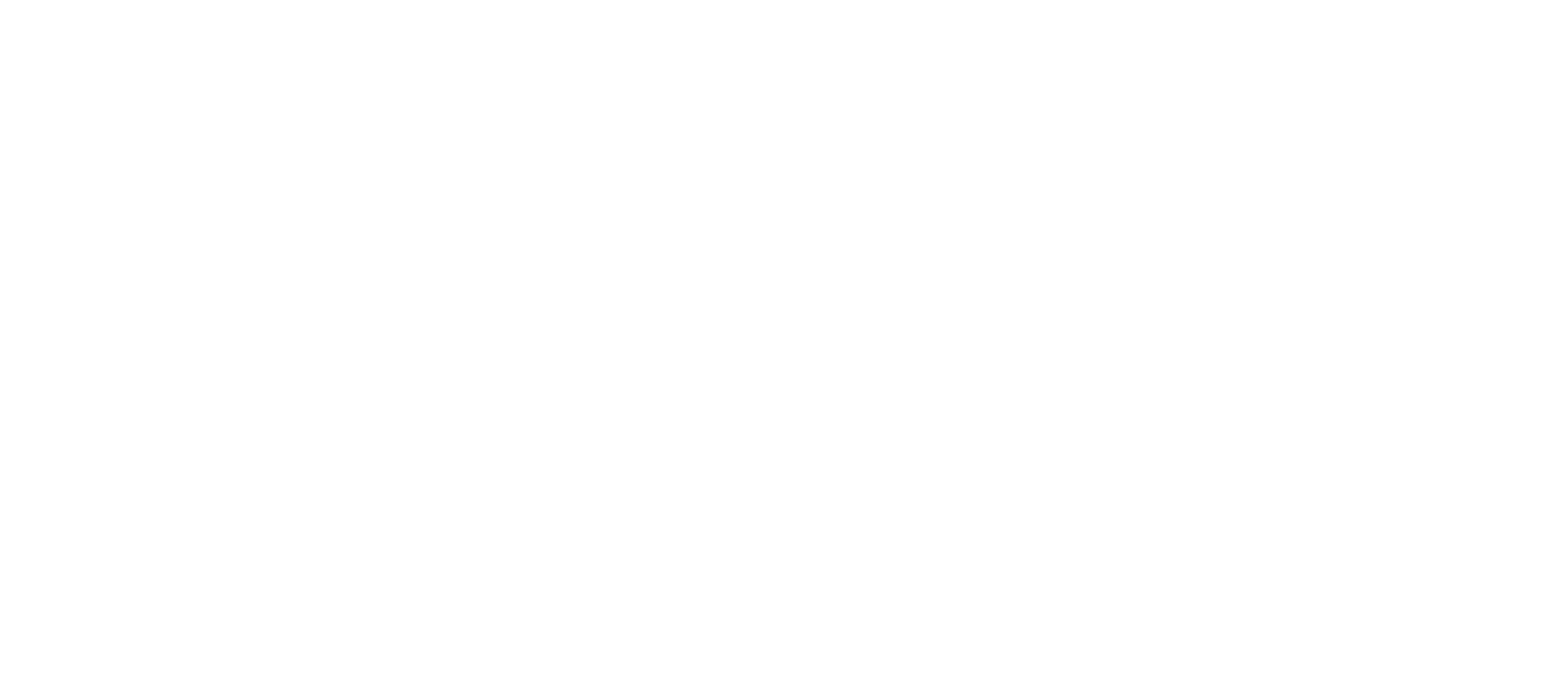
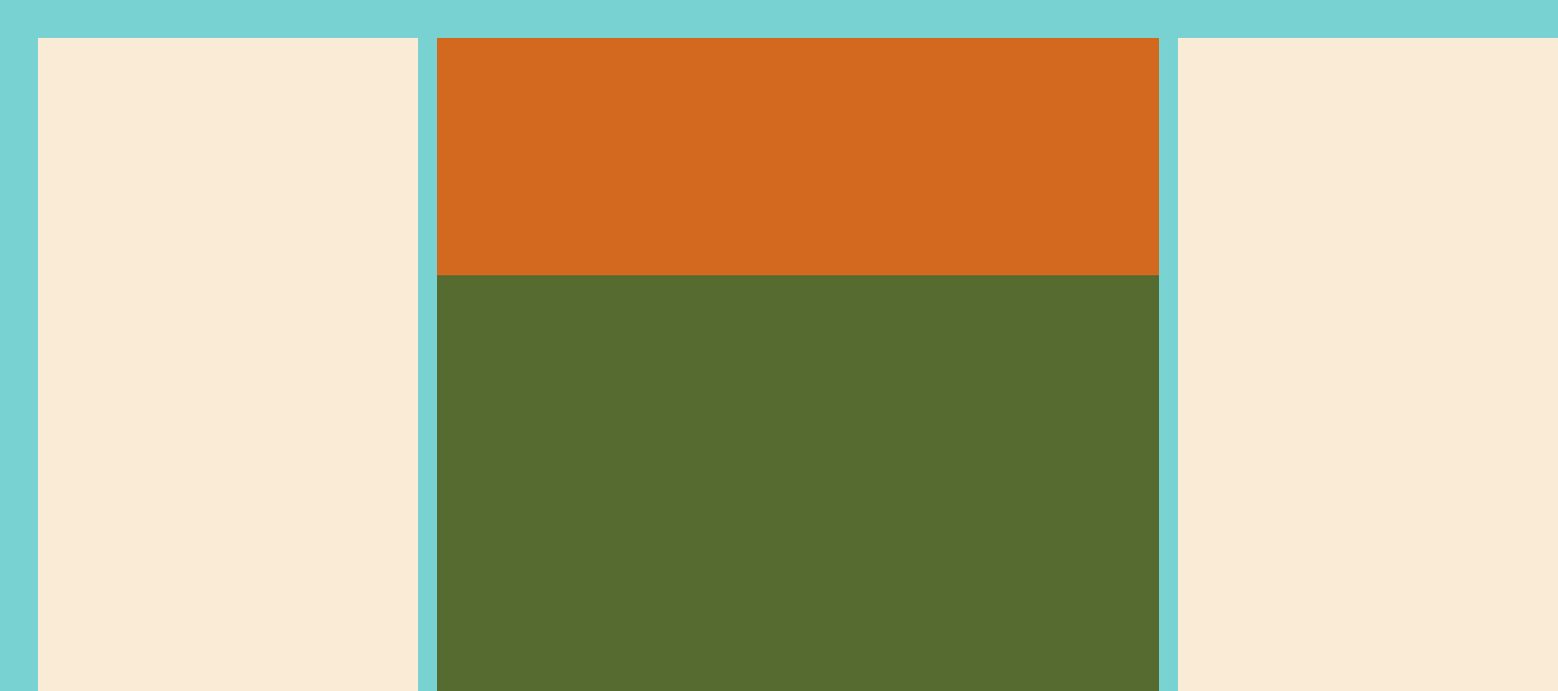
Before and after one commit to lsk15602329916/electric-Qingyuan, a Vue app: page / in a window 1280 px wide. Shown: the top 728 px of the page at 95% size, 1640 px wide, since content can reach past the window. Built offline with nearby package versions, Linux system fonts and the light colour scheme.

Commit message:
主页面架构

```diff
--- a/package.json
+++ b/package.json
@@ -9,6 +9,7 @@
   "dependencies": {
     "core-js": "^3.6.5",
     "echarts": "^4.9.0",
+    "element-ui": "^2.13.2",
     "vue": "^2.6.11",
     "vue-router": "^3.2.0",
     "vuex": "^3.4.0"
--- a/public/index.html
+++ b/public/index.html
@@ -8,8 +8,16 @@
     <title><%= htmlWebpackPlugin.options.title %></title>
     <style>
       *{
-        margin: 0;
-        padding: 0;
+          margin: 0;
+          padding: 0;
+          outline: none;
+          list-style: none;
+          box-sizing: border-box;
+      }
+      body{
+          line-height: 1.5;
+          background-color: rgb(121, 210, 210);
+          padding: 40px ;
       }
     </style>
   </head>
--- a/src/App.vue
+++ b/src/App.vue
@@ -1,10 +1,46 @@
 <template>
   <div id="app">
-
+    <aside style="left: 0"></aside>
+    <aside style="right: 0"></aside>
+    <header></header>
+    <transition name="fade" mode="out-in">
+      <router-view class="main"></router-view>
+    </transition>
   </div>
 </template>
 
 <style lang="scss">
+ #app{
+   position: relative;
+   min-width: 1600px;
+   max-width: 1800px;
+   height: calc(100vh - 80px);
+   min-height: calc(100vh - 80px);
+   max-height: calc(100vh - 80px);
+   margin: auto;
+   padding: 0 420px;
+   header{
+     height: 250px;
+     background-color: chocolate;
+   }
+   .main{
+     height: calc(100% - 250px);
+     padding: 20px;
+     background-color: darkolivegreen;
+   }
+   aside{
+     position: absolute;
+     width: 400px;
+     height: 100%;
+     background-color: antiquewhite;
+   }
+ }
 
+ .fade-enter-active, .fade-leave-active {
+   transition: opacity .5s;
+ }
+ .fade-enter, .fade-leave-to /* .fade-leave-active below version 2.1.8 */ {
+   opacity: 0;
+ }
 
 </style>
--- a/src/main.js
+++ b/src/main.js
@@ -2,6 +2,11 @@ import Vue from 'vue'
 import App from './App.vue'
 import router from './router'
 import store from './store'
+
+// Element 组件
+import ElementUI from 'element-ui';
+import 'element-ui/lib/theme-chalk/index.css';
+Vue.use(ElementUI);
 
 Vue.config.productionTip = false
 
```
Also changed, not shown: 1 other file (tests, documents, lock files or other folders).
